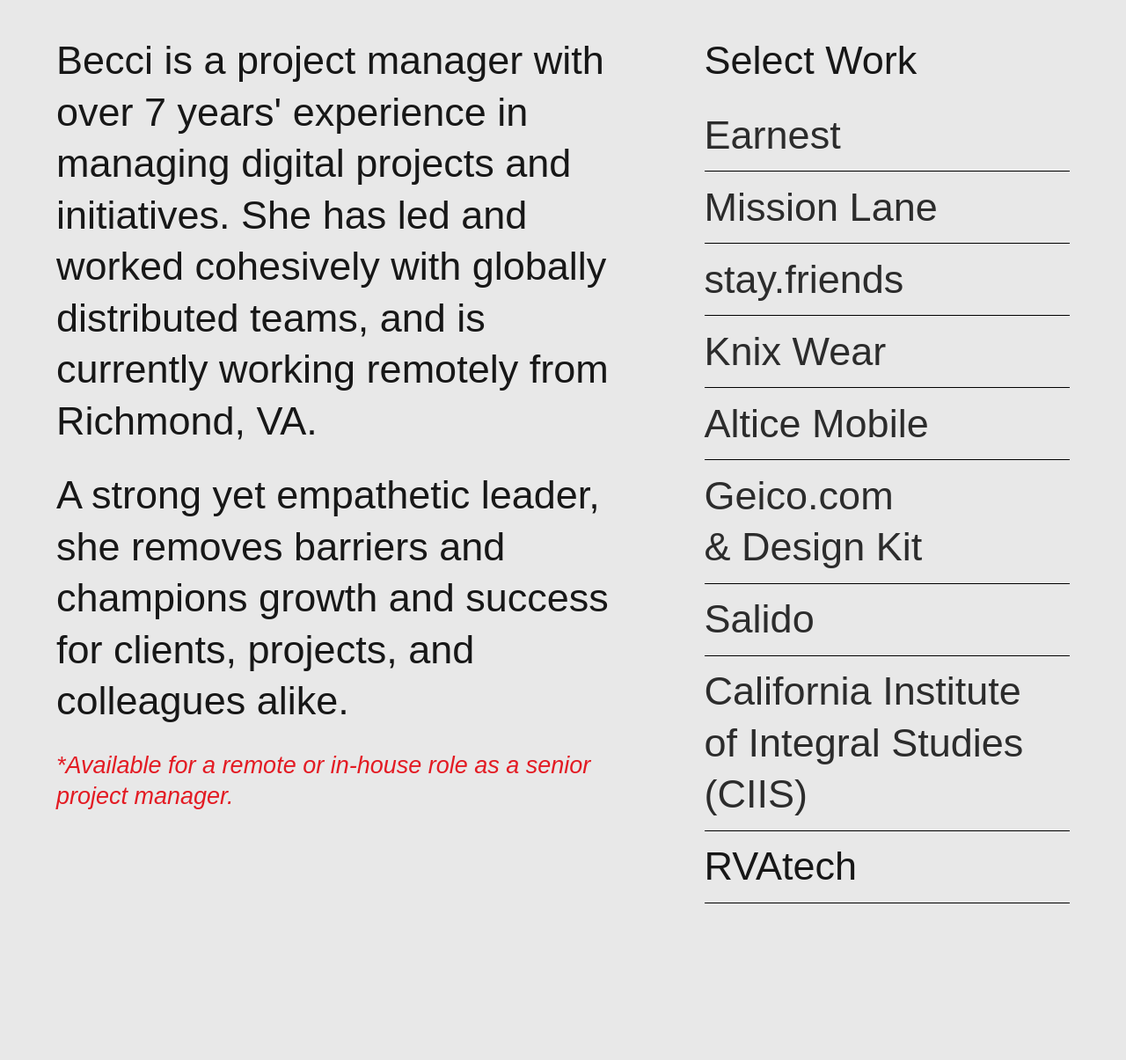
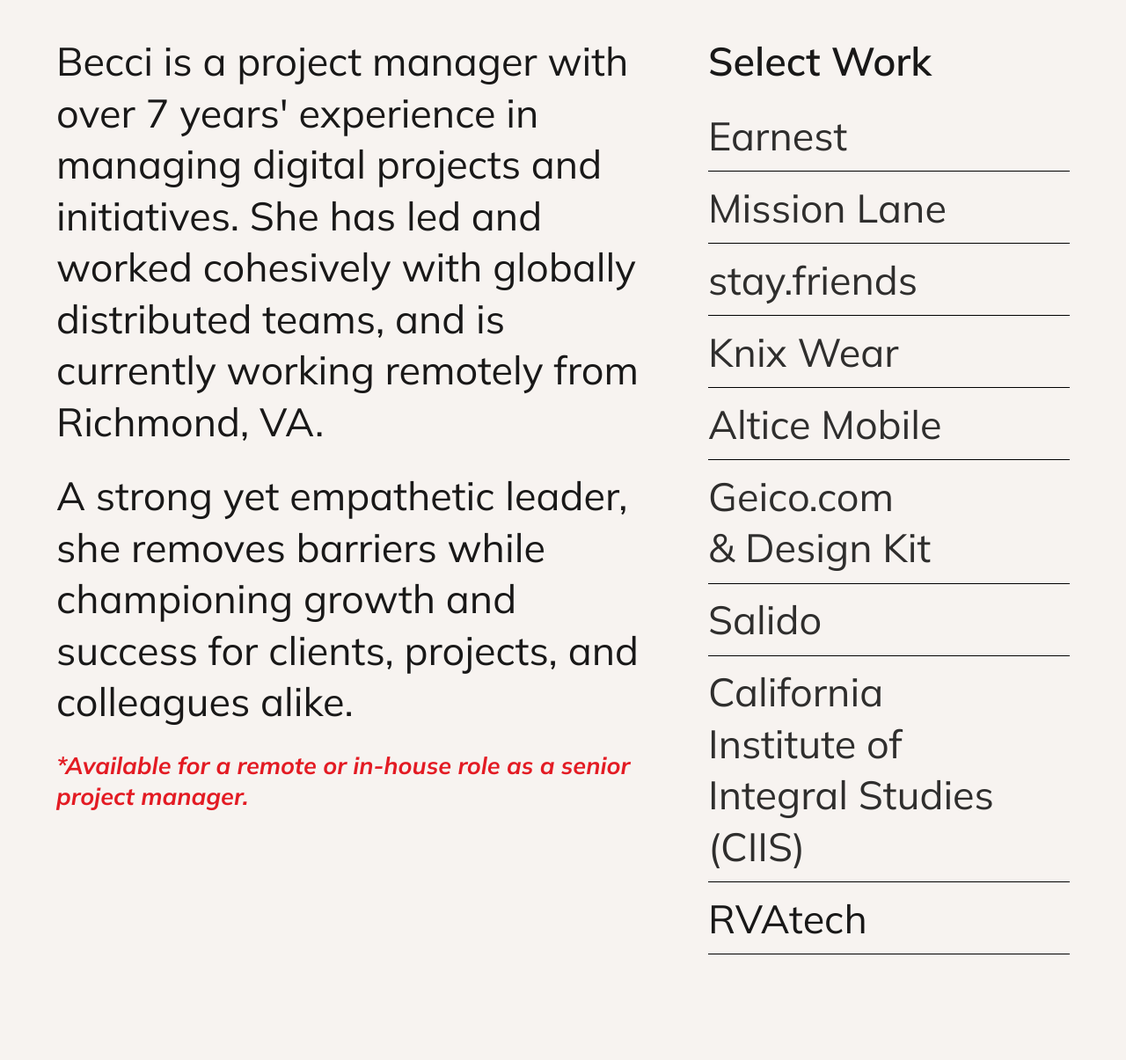
Before and after one commit to beccimelson/beccimelson.github.io, a website: page index.html in a window 1280 px wide. Shown: the part 80-1285 px from the top of the page at 88% size. Before the commit the page ends 1227 px from the top, so only its background shows below. Drawn offline with Linux system fonts and the light colour scheme; a web font is replaced by a local one.

Commit message:
temp colors, font

```diff
--- a/index.html
+++ b/index.html
@@ -44,8 +44,8 @@
                                   <p>Becci is a project manager with over 7 years' experience in managing digital projects and initiatives. She has led and worked cohesively with globally distributed teams, and is currently working remotely from Richmond, VA.</p>
                               </div>
                               <div class="size--1 about__text--en">
-                                  <p>A strong yet empathetic leader, she removes barriers and champions growth and success for clients, projects, and colleagues alike.</p>
-                                  <p class="hiring size--2"><i>*Available for a remote or in-house role as a senior project manager.</i></p>
+                                  <p>A strong yet empathetic leader, she removes barriers while championing growth and success for clients, projects, and colleagues alike.</p>
+                                  <p class="forhire"><i>*Available for a remote or in-house role as a senior project manager.</i></p>
                               </div>
                           </div>
 
@@ -54,7 +54,7 @@
 
 
                               <li class="company">
-                                <h3 class="size--1 title">Select Work</h3>
+                                <h3 class="size--2 title">Select Work</h3>
                                   <h3 class="size--1 company__head"><a href="https://earnest.com/" target="blank">Earnest</a></h3>
                                   <!-- <p class="role">PM</p> -->
                                   <div style="height:0" class="company__body">
--- a/style.css
+++ b/style.css
@@ -1,12 +1,7 @@
-@import url("https://fonts.googleapis.com/css?family=Mulish:400,500,600,700");
-@import url("https://fonts.googleapis.com/css?family=Archivo+Narrow:400,500,600,700");
-@font-face {
-  font-family: freshmarker;
-  src: url(../fonts/freshmarker.ttf);
-}
+@import url('https://fonts.googleapis.com/css2?family=Mulish:ital,wght@0,300;0,400;0,600;0,700;1,700&display=swap');
 
 /* *********************
-   General
+   Main
   ********************* */
 
 .header {
@@ -14,7 +9,7 @@
     top: 0;
     z-index: 100;
     width: 100%;
-    background-color: #e8e8e8;
+    background-color: #f7f3f0;
     height: calc(100vh + 2.5rem);
     -webkit-transform: translate3d(0,-100vh,0);
     transform: translate3d(0,-100vh,0);
@@ -96,17 +91,11 @@
     color: rgb(227, 27, 35);
 }
 
-.size--1 .title {
-    color: rgba(0,0,0,.9);
-    margin-top: 1.5vw;
-    margin-bottom: 40px;
-}
-
 .footer {
     position: fixed;
     z-index: 10000;
     width: 100%;
-    background-color: #f5f5f5;
+    background-color: #f7f3f0;
     font-size: 1.2rem;
     padding: .5em 0;
     bottom: 0;
@@ -149,24 +138,26 @@
     opacity: 1;
 }
 
+/* *********************
+   Text
+  ********************* */
+
 @font-face {
-    font-family: GT America;
-    font-display: auto;
-    src: url(/static/GT-America-Standard-Light-b3ebd5752a36c81c0f8102da26a8ef01.woff2) format("woff2"),url(/static/GT-America-Standard-Light-8d16a9bf80df5e37fdd6632f14f217f5.woff) format("woff");
+    font-family: 'Mulish', sans-serif;
 }
 
 a,body,h2,p {
-    font-family: GT America,sans-serif;
+    font-family: 'Mulish', sans-serif;
 }
 
 body {
     overflow-y: scroll;
     overflow-x: hidden;
-    background-color: #e8e8e8;
+    background-color: #f7f3f0;
 }
 
 .size--1 {
-    font-family: GT America,sans-serif;
+    font-family: 'Mulish', sans-serif;
     font-weight: 400;
     font-size: 1.6rem;
     line-height: 1.3;
@@ -179,16 +170,30 @@
     }
 }
 
-.hiring {
-  font-family: GT America,sans-serif;
-  font-weight: 400;
-  font-size: 1.5rem;
-  line-height: 1.3;
-  color: rgb(227, 27, 35);
+.size--2 {
+    font-family: 'Mulish', sans-serif;
+    font-weight: 600;
+    font-size: 1.6rem;
+    line-height: 1.3;
 }
 
 @media (min-width: 40rem) {
-    .hiring {
+    .size--2 {
+        font-size: 2rem;
+        font-size: 2.5rem;
+    }
+}
+
+.forhire {
+    font-family: 'Mulish', sans-serif;
+    font-weight: 300;
+    font-size: 1.5rem;
+    line-height: 1.3;
+    color: rgb(227, 27, 35);
+}
+
+@media (min-width: 40rem) {
+    .forhire {
       font-size: 1.5rem;
     }
 }
@@ -216,6 +221,10 @@
     text-decoration: none;
     color: rgba(0,0,0,.9);
 }
+
+/* *********************
+   General
+  ********************* */
 
 article,aside,details,figcaption,figure,footer,header,main,menu,nav,section,summary {
     display: block;
@@ -648,6 +657,10 @@
     }
 }
 
+/* *********************
+   Client/work list
+   (todo: change class name)
+  ********************* */
 .company {
     list-style: none;
     margin: 0;
```
